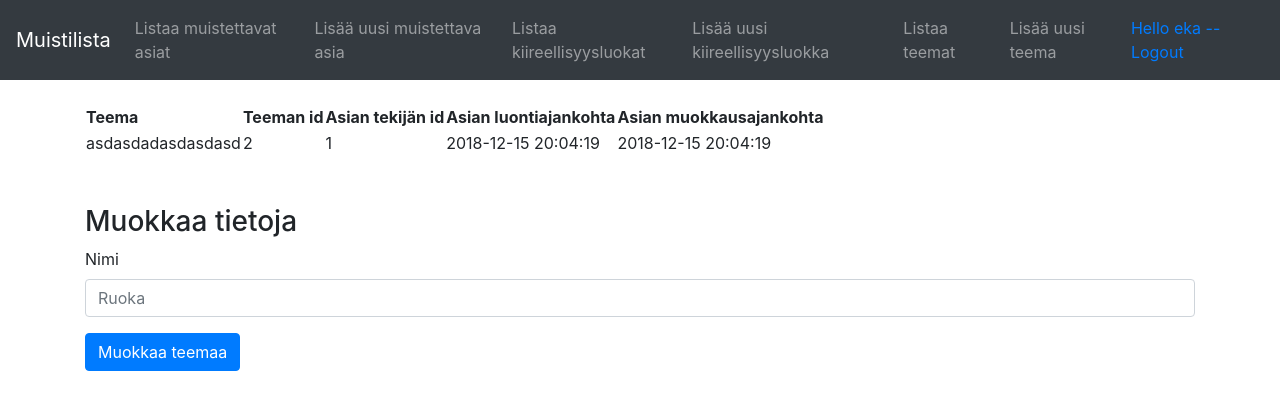
After one commit to jusba/Muistilista, a Flask app: page /themes/theme/2/ in a window 1280 px wide. The commit adds this page. Shown: the top 410 px of the page. Run offline with Flask 2, Linux system fonts and the light colour scheme; a user stored in the database is signed in; data comes from the database, SQL or seed files in the repository; both versions use the stored data as it was after the commit; some libraries are stand-ins or nearby versions.

Commit message:
THemejä pystyy nyt vähän muokkaamaan

```diff
--- a/application/templates/themes/list.html
+++ b/application/templates/themes/list.html
@@ -11,6 +11,9 @@
     {% for theme in themes %}
     <tr>
       <td>{{ theme.name }}</td>
+       <td colspan="2">
+            <a href="{{ url_for('theme_show',theme_id=theme.id) }}">Tarkastele</a>
+        </td>
 
         <td colspan="2">
       <a href="{{ url_for('theme_delete',theme_id=theme.id) }}" style ="color: #000; background: #f00">Poista</a>
--- /dev/null
+++ b/application/templates/themes/theme.html
@@ -0,0 +1,70 @@
+{% extends "layout.html" %}
+
+{% block body %}
+
+  <table>
+        {% for theme in themes %}
+
+        <style>
+            td {
+
+
+                padding-bottom: 50px;
+
+            }
+
+        </style>
+    <tr>
+      <th>Teema</th>
+      <th>Teeman id</th>
+      <th>Asian tekijän id</th>
+      <th>Asian luontiajankohta</th>
+      <th>Asian muokkausajankohta</th>
+
+
+
+    </tr>
+
+    <tr>
+      <td>{{ theme.name }}</td>
+      <td>{{ theme.id }}</td>
+
+      <td>{{ theme.account_id }}</td>
+      <td>{{ theme.date_created }}</td>
+      <td>{{ theme.date_modified }}</td>
+
+    </tr>
+    </table>
+      <h3>Muokkaa tietoja</h3>
+      <form method="POST" action="{{ url_for('theme_edit',theme_id=theme.id) }}">
+          <td>
+              {{ form.name.label }}
+            </td>
+          <td>
+              {{ form.name(class="form-control" , placeholder="Ruoka", cols="5", rows="5")}}
+          </td>
+          <td>
+              <ul>
+                {% for error in form.name.errors %}
+                <li>{{ error }}</li>
+                {% endfor %}
+              </ul>
+          </td>
+
+
+
+
+          <td colspan="2">
+              <input class = "btn btn-primary" type="submit" value="Muokkaa teemaa"/>
+          </td>
+      </form>
+
+
+
+
+
+    {% endfor %}
+
+
+
+{% endblock %}
--- a/application/templates/things/list.html
+++ b/application/templates/things/list.html
@@ -49,17 +49,17 @@
       <td >{{rank.name}}</td>
       {% endif %}
       {% endfor %}
-
+    <td >
       {% for thingtheme in thingthemes %}
         {% if thingtheme.thing_id == thing.id %}
             {% for theme in themes %}
                 {% if thingtheme.theme_id == theme.id %}
-                    <td >{{theme.name}}</td>
+                    {{theme.name}}
                 {% endif %}
             {% endfor %}
         {% endif %}
       {% endfor %}
-
+        </td>
         <td colspan="2">
             <a href="{{ url_for('thing_show',thing_id=thing.id) }}">Tarkastele</a>
         </td>
--- a/application/templates/things/thing.html
+++ b/application/templates/things/thing.html
@@ -76,7 +76,7 @@
 
 
           <td colspan="2">
-              <input class = "btn btn-primary" type="submit" value="Muokkaa kuvausta"/>
+              <input class = "btn btn-primary" type="submit" value="Muokkaa tietoja"/>
           </td>
       </form>
 
--- a/application/themes/views.py
+++ b/application/themes/views.py
@@ -28,6 +28,30 @@ def themes_create():
     db.session().commit()
 
     return redirect(url_for("themes_index"))
+
+#Edit theme
+@app.route("/themes/<theme_id>/",methods=["POST"])
+@login_required
+def theme_edit(theme_id):
+
+    form = ThemeForm()
+
+    if not form.validate_on_submit():
+        return render_template("themes/list.html", form = form)
+    t = Theme.query.get(theme_id)
+    t.name = form.name.data
+
+
+    db.session().commit()
+    return redirect(url_for("themes_index"))
+#Showing one theme
+@app.route("/themes/theme/<theme_id>/",methods=["GET"])
+@login_required
+def theme_show(theme_id):
+    form = ThemeForm()
+
+    return render_template("themes/theme.html", themes = Theme.query.filter(Theme.id == theme_id).all(), form = form)
+
 #Delete theme
 @app.route("/themes/<theme_id>/",methods=["GET", "POST"])
 @login_required
```
Also changed, not shown: application/things.db.
